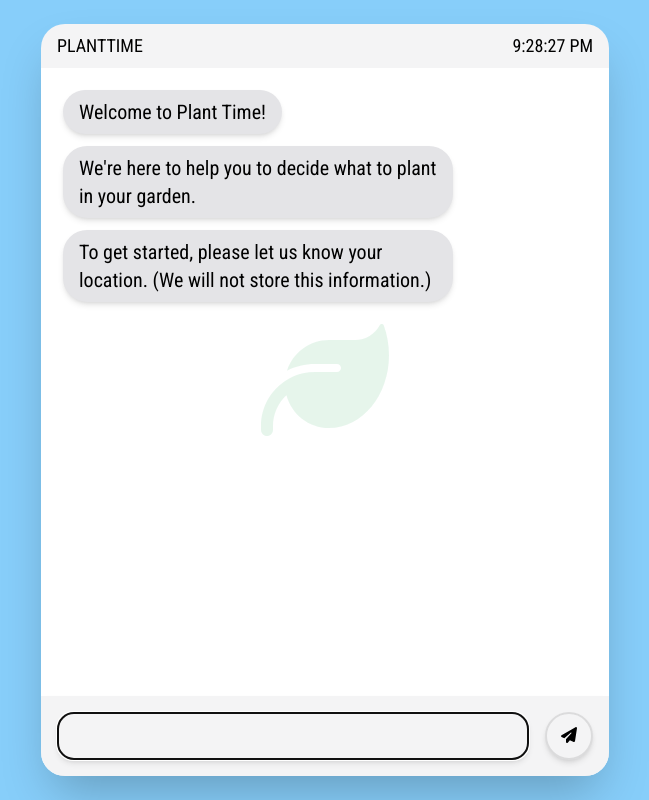
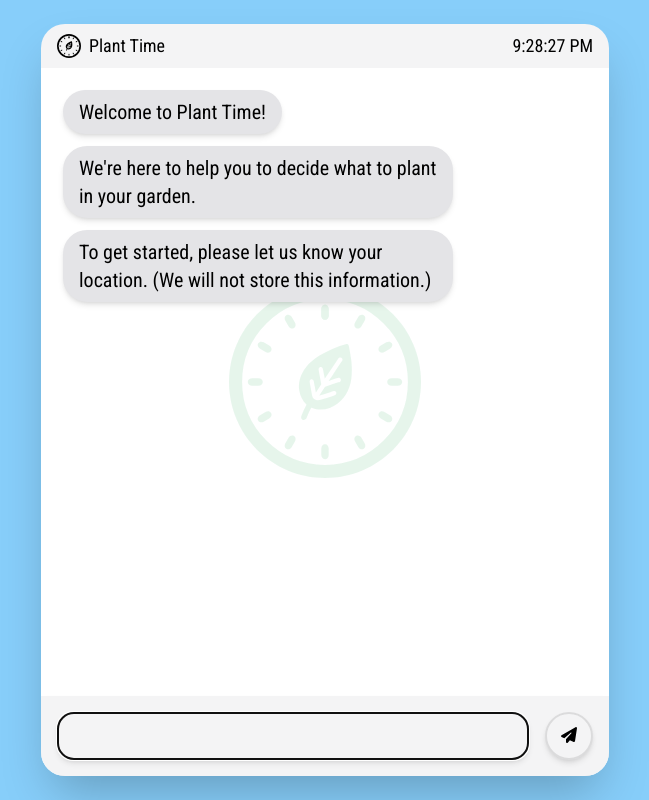
Before and after one commit to jkr-team/plant-time-web, a Next.js app: page / in a window 1280 px wide. Shown: the whole page, without its empty margins (315-964 px from the left). Built offline with nearby package versions, Linux system fonts and the light colour scheme.

Commit message:
add logo to places

```diff
--- a/src/components/ChatForm.tsx
+++ b/src/components/ChatForm.tsx
@@ -3,6 +3,7 @@ import ChatBubble from './ChatBubble';
 import Chat from './Chat';
 import { FontAwesomeIcon } from '@fortawesome/react-fontawesome';
 import { faCircleExclamation, faLeaf, faPaperPlane, faSpinner } from '@fortawesome/free-solid-svg-icons';
+import Logo from '../img/logo.svg';
 import ChatTypingIndicator from './ChatTypingIndicator';
 import { randomIntInRange } from '../utils/random';
 
@@ -56,10 +57,10 @@ function ChatFormSubmitButton() {
 function ChatFormBGImage() {
   return (
     <div
-      className='absolute left-1/2 top-1/2 z-0 -translate-x-1/2 -translate-y-1/2 text-9xl text-green-600 opacity-10
+      className='absolute left-1/2 top-1/2 z-0 -translate-x-1/2 -translate-y-1/2 text-green-600 opacity-10
    dark:text-zinc-500'
     >
-      <FontAwesomeIcon icon={faLeaf} />
+      <Logo className='w-48' />
     </div>
   );
 }
--- a/src/components/Container.tsx
+++ b/src/components/Container.tsx
@@ -1,17 +1,21 @@
 import React from 'react';
 import DigitalClock from './DigitalClock';
 import classNames from 'classnames';
+import Logo from '../img/logo.svg';
 
 export default function Container({ children, wide = false }: { children: React.ReactNode; wide?: boolean }) {
   return (
     <div
       className={classNames(
-        'relative flex w-full flex-1 flex-col overflow-hidden shadow-2xl transition-max-width duration-700 dark:shadow-xl md:max-h-[1200px] md:rounded-3xl',
+        'transition-max-width relative flex w-full flex-1 flex-col overflow-hidden shadow-2xl duration-700 dark:shadow-xl md:max-h-[1200px] md:rounded-3xl',
         { 'md:max-w-[1440px]': wide, 'md:max-w-[568px]': !wide }
       )}
     >
       <div className='z-20 flex items-center justify-between bg-zinc-100 px-4 py-2 text-lg dark:bg-zinc-800'>
-        <span>PLANTTIME</span>
+        <div className='flex items-center gap-2'>
+          <Logo className='h-6' />
+          <span>Plant Time</span>
+        </div>
         <DigitalClock />
       </div>
       <div className='flex w-full flex-1 flex-col bg-white dark:bg-zinc-900'>{children}</div>
--- a/src/pages/index.tsx
+++ b/src/pages/index.tsx
@@ -2,11 +2,7 @@ import React, { useState } from 'react';
 import ChatForm, { FormStep } from '../components/ChatForm';
 import Container from '../components/Container';
 import classNames from 'classnames';
-import Logo from '../img/logo.svg';
-
-function delay(t: number, val: any) {
-  return new Promise((resolve) => setTimeout(resolve, t, val));
-}
+import Spinner from '../img/spinner.svg';
 
 export default function Home() {
   const [user, setUser] = useState({
@@ -84,8 +80,10 @@ export default function Home() {
         )}
 
         {showRecommendations && (
-          <div className='flex flex-1 flex-col items-center justify-center'>
-            <Logo className="w-36 h-36" />
+          <div className='flex flex-1 flex-col items-center justify-center gap-20 duration-700 animate-in fade-in'>
+            <Spinner className='w-36' />
+
+            <span className='text-center text-2xl'>Please wait while we find you some recommendations.</span>
           </div>
         )}
       </Container>
```
